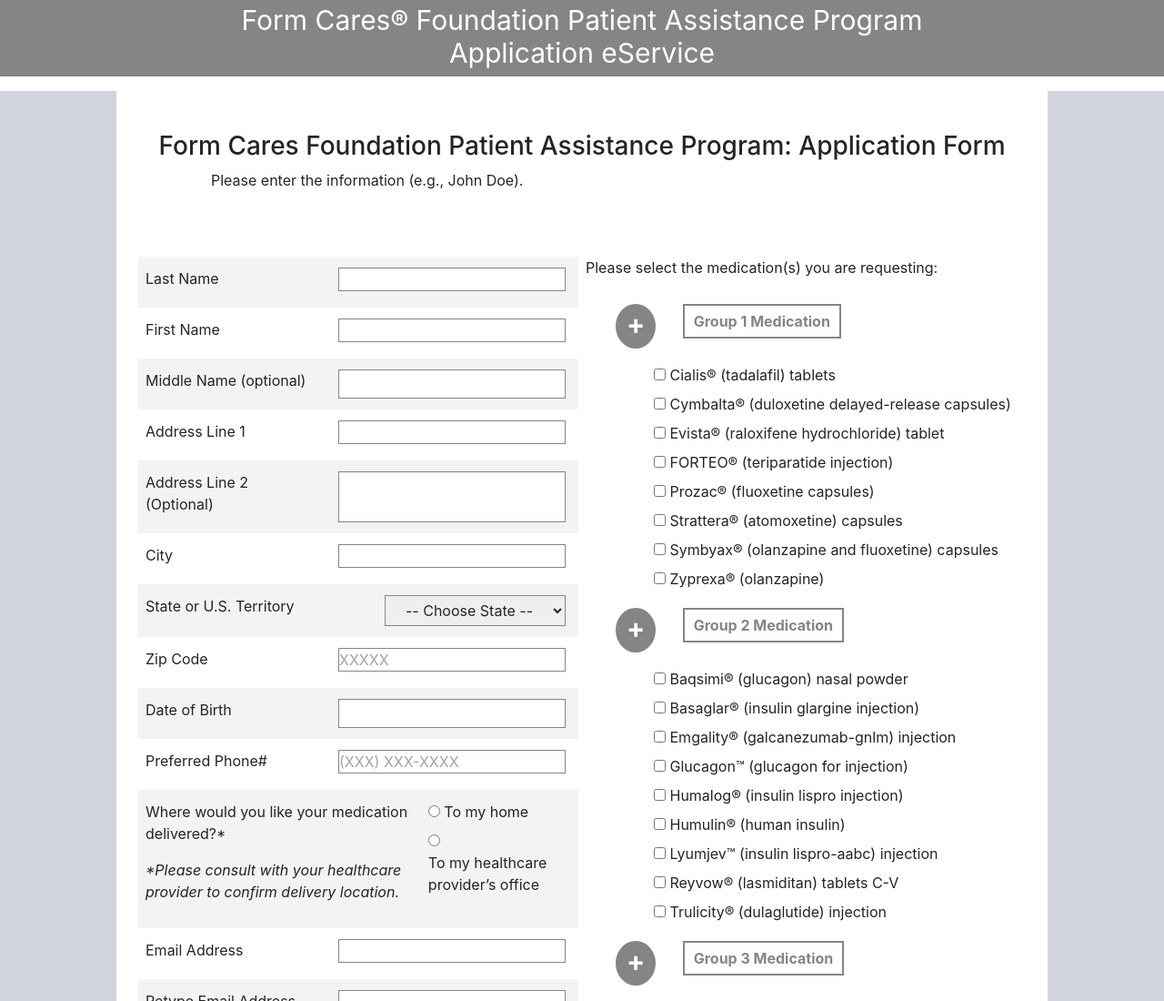
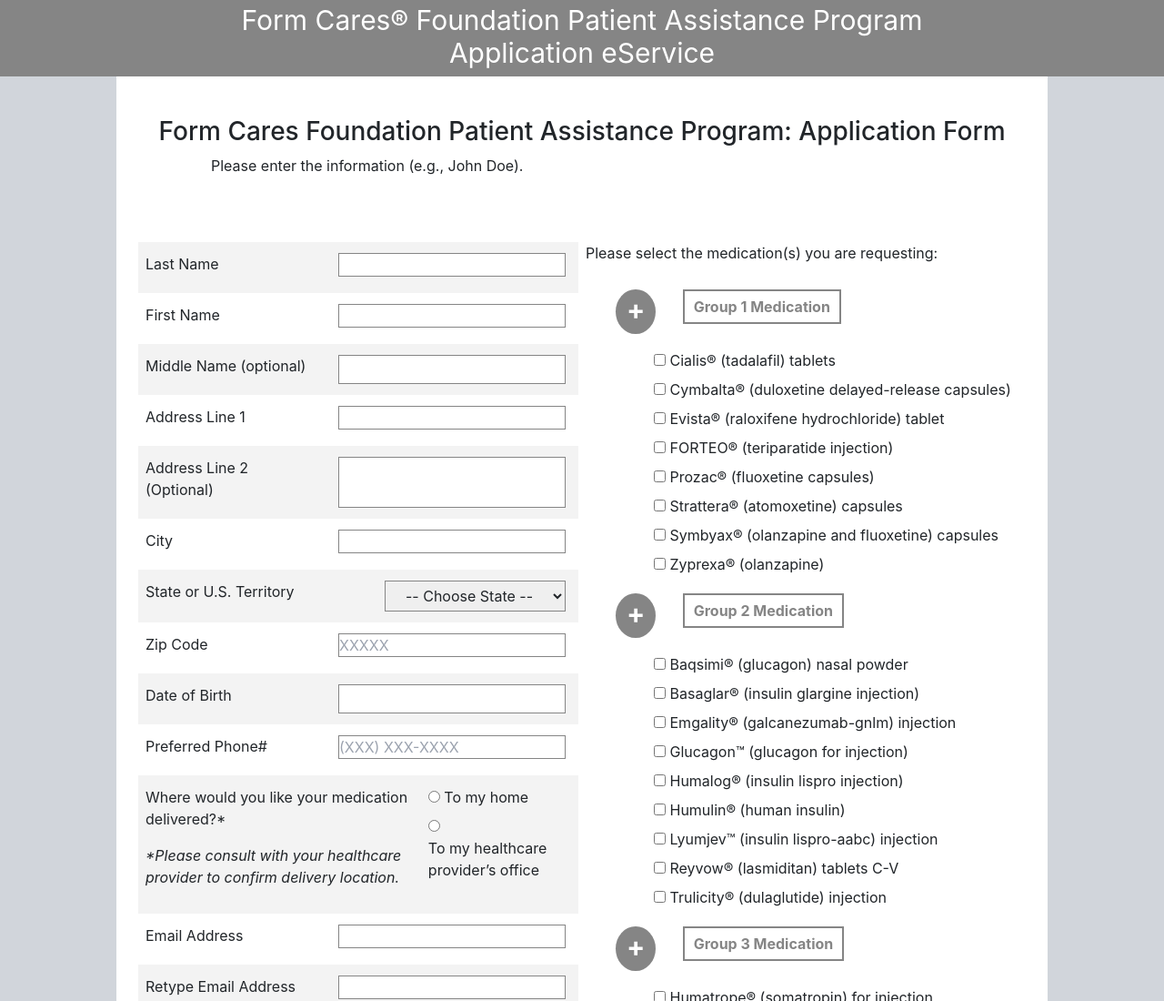
Before and after one commit to mounika2911/lilly_e, a plain HTML site: page index.html in a window 1280 px wide. Shown: the top 1100 px of the page at 91% size. Drawn offline with nearby package versions, Linux system fonts and the light colour scheme.

Commit message:
remove one div element

```diff
--- a/index.html
+++ b/index.html
@@ -18,8 +18,6 @@
             <header class="text-center pt-1 pb-2 text-white text-3xl">Form Cares® Foundation Patient Assistance Program </br>
                 Application eService
             </header>
-            <div class="#858585 pt-2 pb-2">
-            </div>
             <div class="bg-gray-300">
                 <div class="container mx-auto bg-white px-4 py-9">
                     <h3 class="text-center text-black-700 pt-2">Form Cares Foundation Patient Assistance Program: Application Form</h3>
```
